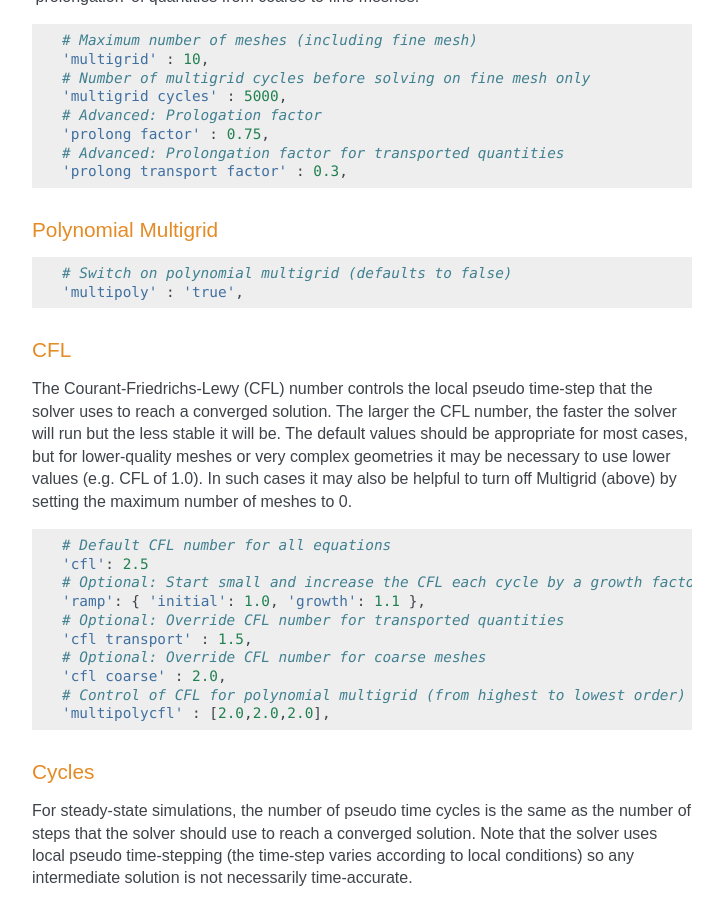
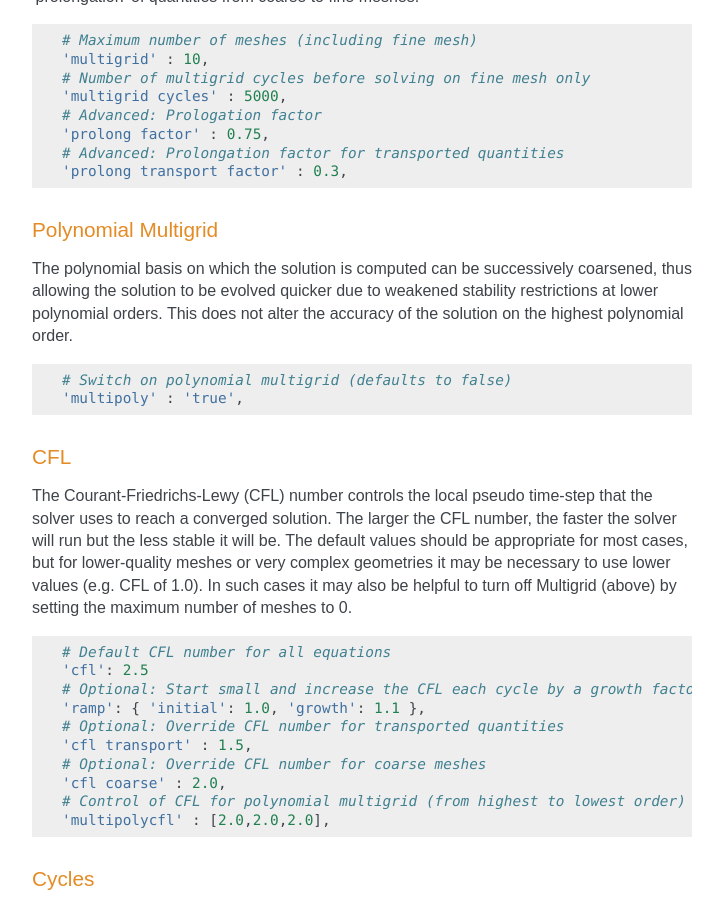
Before and after one commit to zCFD/zCFDguide, a Sphinx documentation site: the page built from docs/source/control-dict.rst, in a window 1280 px wide and 900 px high, scrolled down 2429 px. Shown: the whole window, without its empty margins (388-1111 px from the left). Built offline with Sphinx 7.4.7, drawn with Linux system fonts in a browser that asks for light colours; formulas are drawn with MathJax 3.

Commit message:
Added extra text describing PMG

```diff
--- a/docs/source/control-dict.rst
+++ b/docs/source/control-dict.rst
@@ -135,6 +135,8 @@ The mesh is automatically coarsened by merging cells on successive layers in ord
 
 Polynomial Multigrid
 ^^^^^^^^^^^^^^^^^^^^
+
+The polynomial basis on which the solution is computed can be successively coarsened, thus allowing the solution to be evolved quicker due to weakened stability restrictions at lower polynomial orders. This does not alter the accuracy of the solution on the highest polynomial order.
 
 .. code-block:: python
 
```
